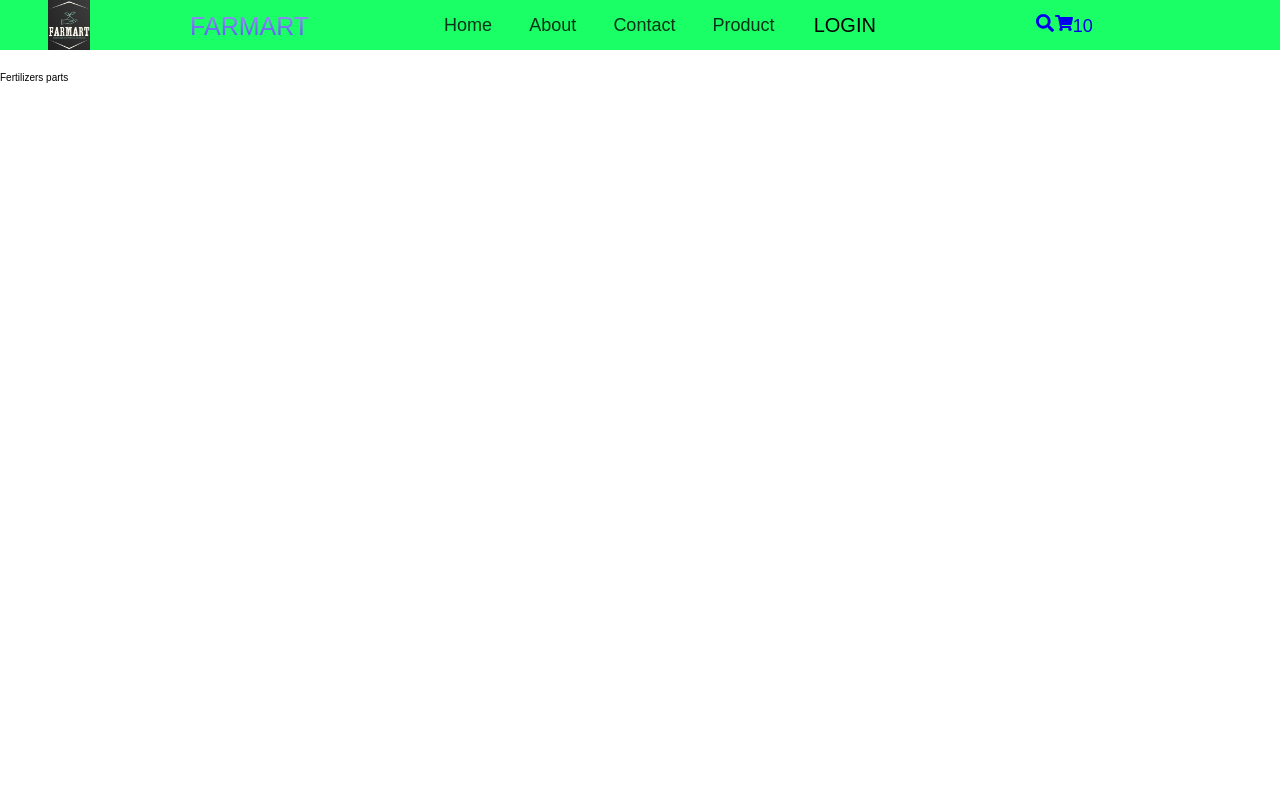
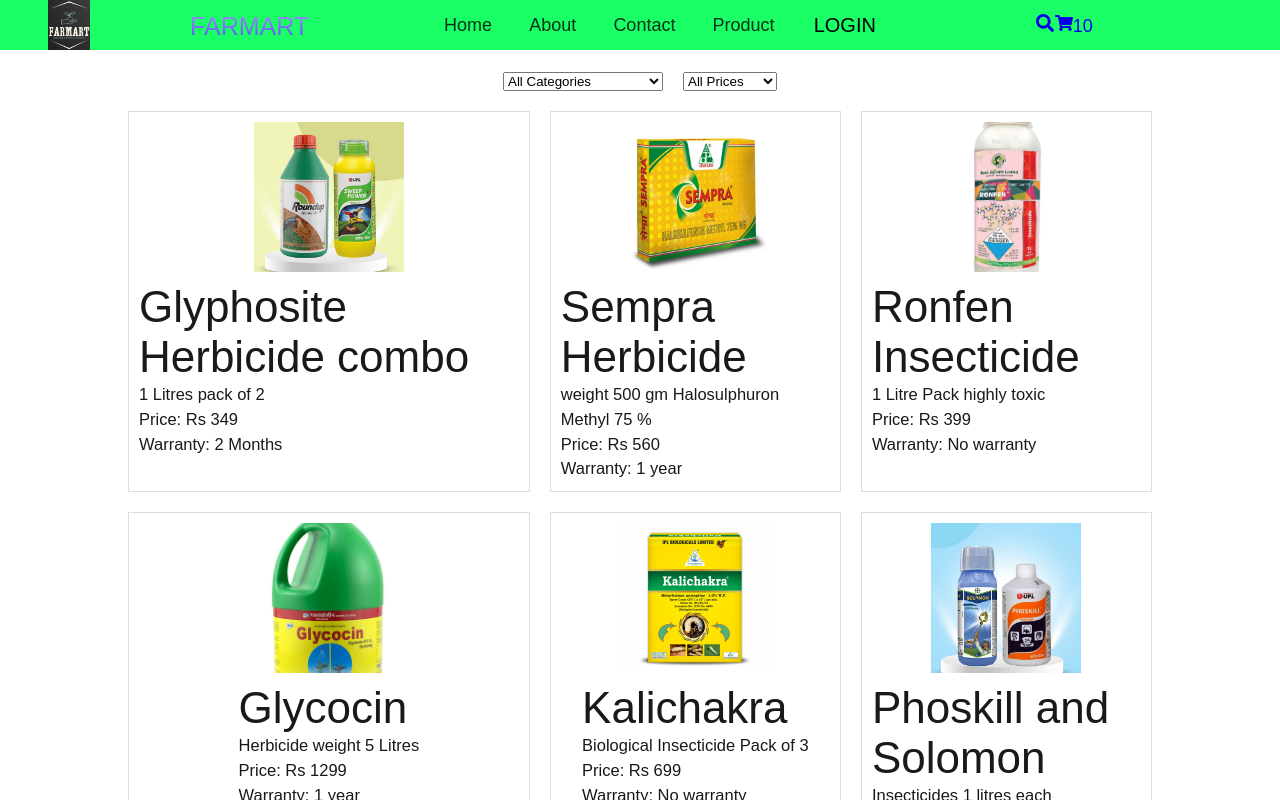
Before and after one commit to DEEKSHANT-123/Test-farmmatrt-repo-new, a React (Create React App) app in the folder client/: page /product in a window 1280 px wide. Shown: the top 800 px of the page. Built offline with nearby package versions, Linux system fonts and the light colour scheme.

Commit message:
Product page completed.

```diff
--- a/client/package.json
+++ b/client/package.json
@@ -8,6 +8,7 @@
     "@testing-library/react": "^13.4.0",
     "@testing-library/user-event": "^13.5.0",
     "axios": "^1.6.8",
+    "lodash": "^4.17.21",
     "react": "^18.2.0",
     "react-dom": "^18.2.0",
     "react-icons": "^5.1.0",
--- a/client/src/App.js
+++ b/client/src/App.js
@@ -1,5 +1,5 @@
 import React, { useState } from 'react';
-import { BrowserRouter as Router, Routes, Route, Switch } from 'react-router-dom';
+import { BrowserRouter as Router, Routes, Route } from 'react-router-dom';
 
 
 import ProductAd from './frontend/ProductAd';
@@ -61,7 +61,6 @@
           <Route path="/cart" element={<Cart />} />
           <Route path="/product" element={<Product/>} />
 
-
           <Route path="/user/login" element={<UserLogin isloggedIn={isloggedIn} check={checkloggin}/>} />
           <Route path="/signup" element={<Signup />} />
           <Route path="/admin/login" element={<AdminLogin />} />
--- /dev/null
+++ b/client/src/frontend/Product.css
@@ -0,0 +1,45 @@
+.product-container {
+    display: flex;
+    flex-direction: column;
+    align-items: center;
+    width: 80%;
+    margin: 0 auto;
+  }
+
+  .filters {
+    display: flex;
+    justify-content: center;
+    margin-bottom: 20px;
+  }
+
+  .filters select {
+    margin: 0 10px;
+  }
+
+  .product-grid {
+    display: grid;
+    grid-template-columns: repeat(3, 1fr); /* Three products per row */
+    gap: 20px;
+    justify-items: center;
+  }
+
+  .product-card {
+    display: flex;
+    flex-direction: column;
+    align-items: center;
+    width: 100%;
+    padding: 10px;
+    box-sizing: border-box;
+    background-color: #fff;
+    border: 1px solid #ddd;
+  }
+
+  .product-card img {
+    width: 150px;
+    height: 150px;
+    object-fit: cover;
+  }
+
+  .product-details {
+    margin-top: 10px;
+  }
--- a/client/src/frontend/Product.js
+++ b/client/src/frontend/Product.js
@@ -1,12 +1,82 @@
+import React, { useState } from 'react';
+import { PesticidesData } from './ PesticidesData';
+import { EducationalResourceData } from './EducationalResourceData';
+import { FarmToolsData } from './FarmToolsData';
+import { FertilizersData } from './FertilizersData';
+import { CropProtectionData } from './CropProtectionData';
+import { SafetyGearsData } from './SafetyGearsData';
+import { SeedsData } from './SeedsData';
+import ProductCard from './ProductCard';
+import './Product.css';
 
-import React from "react";
+const Product = () => {
+  const [categoryFilter, setCategoryFilter] = useState('All');
+  const [priceFilter, setPriceFilter] = useState('');
 
-const Product=()=>{
-    return(
+  // Combine all product data into one array
+  const allProducts = [
+    ...PesticidesData,
+    ...EducationalResourceData,
+    ...FarmToolsData,
+    ...FertilizersData,
+    ...CropProtectionData,
+    ...SafetyGearsData,
+    ...SeedsData
+  ];
 
+  // Filtered products based on category and price
+  const filteredProducts = allProducts.filter(product => {
+    // Filter by category
+    const categoryMatch = categoryFilter === 'All' || product.category === categoryFilter;
 
-    <div>Fertilizers parts</div>
+    // Filter by price
+    let priceMatch = true;
+    const productPrice = parseFloat(product.Price.replace('Rs ', ''));
+    if (priceFilter === 'Under 500') {
+      priceMatch = productPrice < 500;
+    } else if (priceFilter === '500-999') {
+      priceMatch = productPrice >= 500 && productPrice < 1000;
+    } else if (priceFilter === '1000-1500') {
+      priceMatch = productPrice >= 1000 && productPrice < 1500;
+    } else if (priceFilter === 'Above 1500') {
+      priceMatch = productPrice >= 1500;
+    }
+    return categoryMatch && priceMatch;
+  });
 
-    );
-}
+  return (
+    <div className="product-container">
+      <div className="filters">
+        {/* Category filter */}
+        <select value={categoryFilter} onChange={e => setCategoryFilter(e.target.value)}>
+          <option value="All">All Categories</option>
+          <option value="Pesticides">Pesticides</option>
+          <option value="Educational Resources">Educational Resources</option>
+          <option value="Farm Tools">Farm Tools</option>
+          <option value="Fertilizers">Fertilizers</option>
+          <option value="Crop Protection">Crop Protection</option>
+          <option value="Safety Gears">Safety Gears</option>
+          <option value="Seeds">Seeds</option>
+        </select>
+
+        {/* Price filter */}
+        <select value={priceFilter} onChange={e => setPriceFilter(e.target.value)}>
+          <option value="">All Prices</option>
+          <option value="Under 500">Under 500</option>
+          <option value="500-999">500-999</option>
+          <option value="1000-1500">1000-1500</option>
+          <option value="Above 1500">Above 1500</option>
+        </select>
+      </div>
+
+      <div className="product-grid">
+        {/* Map through filtered products and display them */}
+        {filteredProducts.map(product => (
+          <ProductCard key={product.id} product={product} />
+        ))}
+      </div>
+    </div>
+  );
+};
+
 export default Product;
--- /dev/null
+++ b/client/src/frontend/ProductCard.js
@@ -0,0 +1,17 @@
+import React from 'react';
+
+const ProductCard = ({ product }) => {
+  return (
+    <div className="product-card">
+      <img src={product.Image} alt={product.Name} />
+      <div className="product-details">
+        <h2>{product.Name}</h2>
+        <p>{product.Description}</p>
+        <p>Price: {product.Price}</p>
+        <p>Warranty: {product.Warranty}</p>
+      </div>
+    </div>
+  );
+};
+
+export default ProductCard;
```
Also changed, not shown: 1 other file (tests, documents, lock files or other folders).
